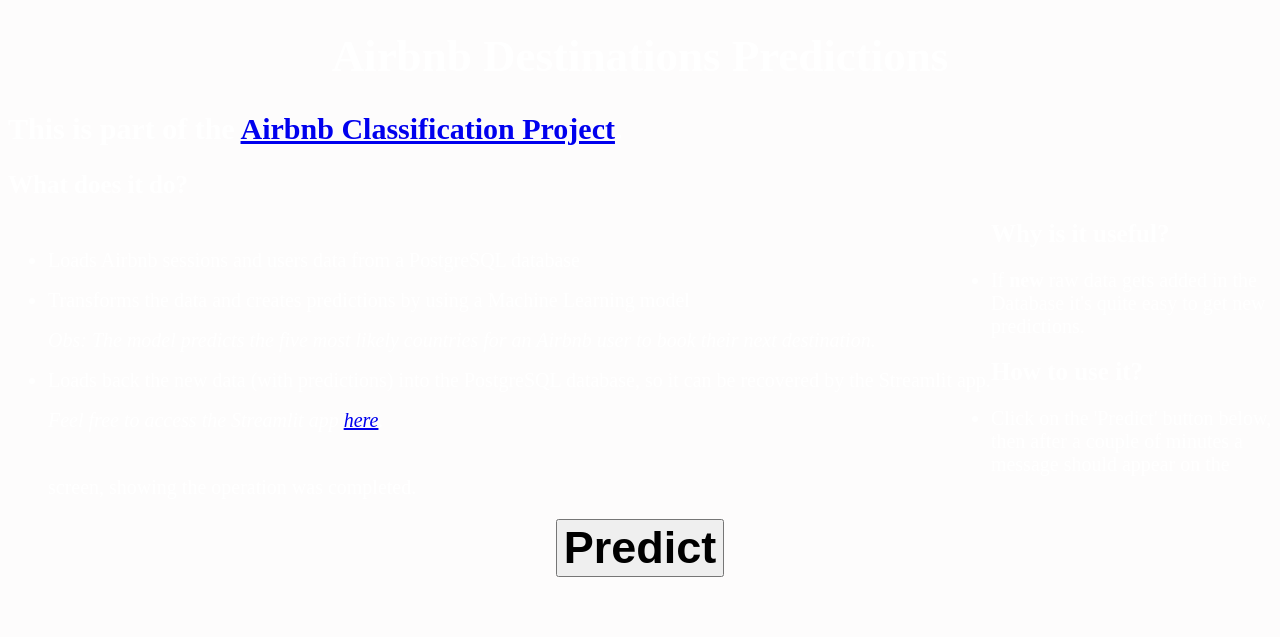
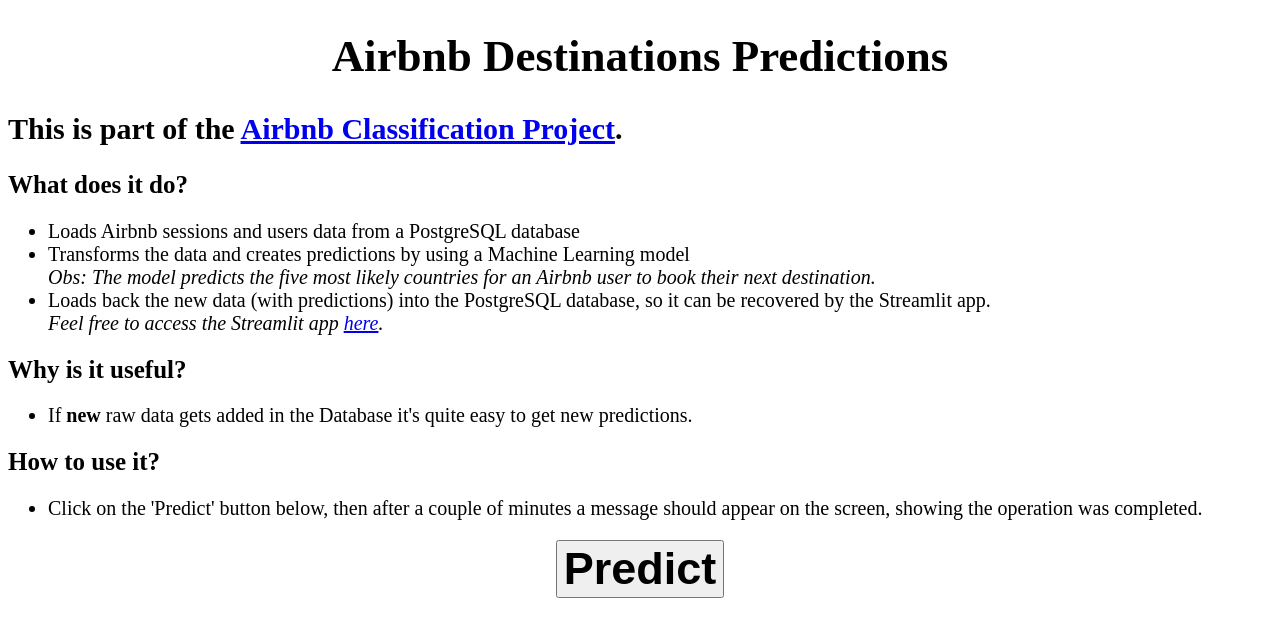
Before and after one commit to brunodifranco/airbnb-predict, a Flask app: page / in a window 1280 px wide. Shown: the top 637 px of the page. Run offline with Flask 2, Linux system fonts and the light colour scheme; parts of the project's set-up code (start-up, migrations or seed data) failed here and were passed over.

Commit message:
Update index.html

```diff
--- a/templates/index.html
+++ b/templates/index.html
@@ -1,20 +1,13 @@
 <!DOCTYPE html>
-<html >
+<html>
 
-<style>
-.left ul {
-  line-height: 2em;
-  float: left;
-}
-    </style>
-
-<body style="background-color:#d6c1c109">
-    <div class="prediction" style="color:rgb(255, 255, 255)">
+<body>
+    <div class="prediction">
         <h1 align="center" style = font-size:45px>Airbnb Destinations Predictions</h1>
         <h2 style = font-size:30px>This is part of the <a href="https://github.com/brunodifranco/project-airbnb-classification/">Airbnb Classification Project</a>.</h2>
 
         <h2 style = font-size:25px> What does it do?</h2>
-        <div class="left">
+        <div>
 
             <ul style = font-size:20px>
                 <li> Loads Airbnb sessions and users data from a PostgreSQL database</li>
@@ -25,7 +18,7 @@
                 <li> Loads back the new data (with predictions) into the PostgreSQL database, so it can be recovered by the Streamlit app.</li>
                 <i> Feel free to access the Streamlit app <a href="https://airbnb.streamlit.app/">here</a>.</i>
             </ul>
-        </div class="left">
+        </div>
 
         <h2 style = font-size:25px> Why is it useful?</h2>
         <ul style = font-size:20px>
```
